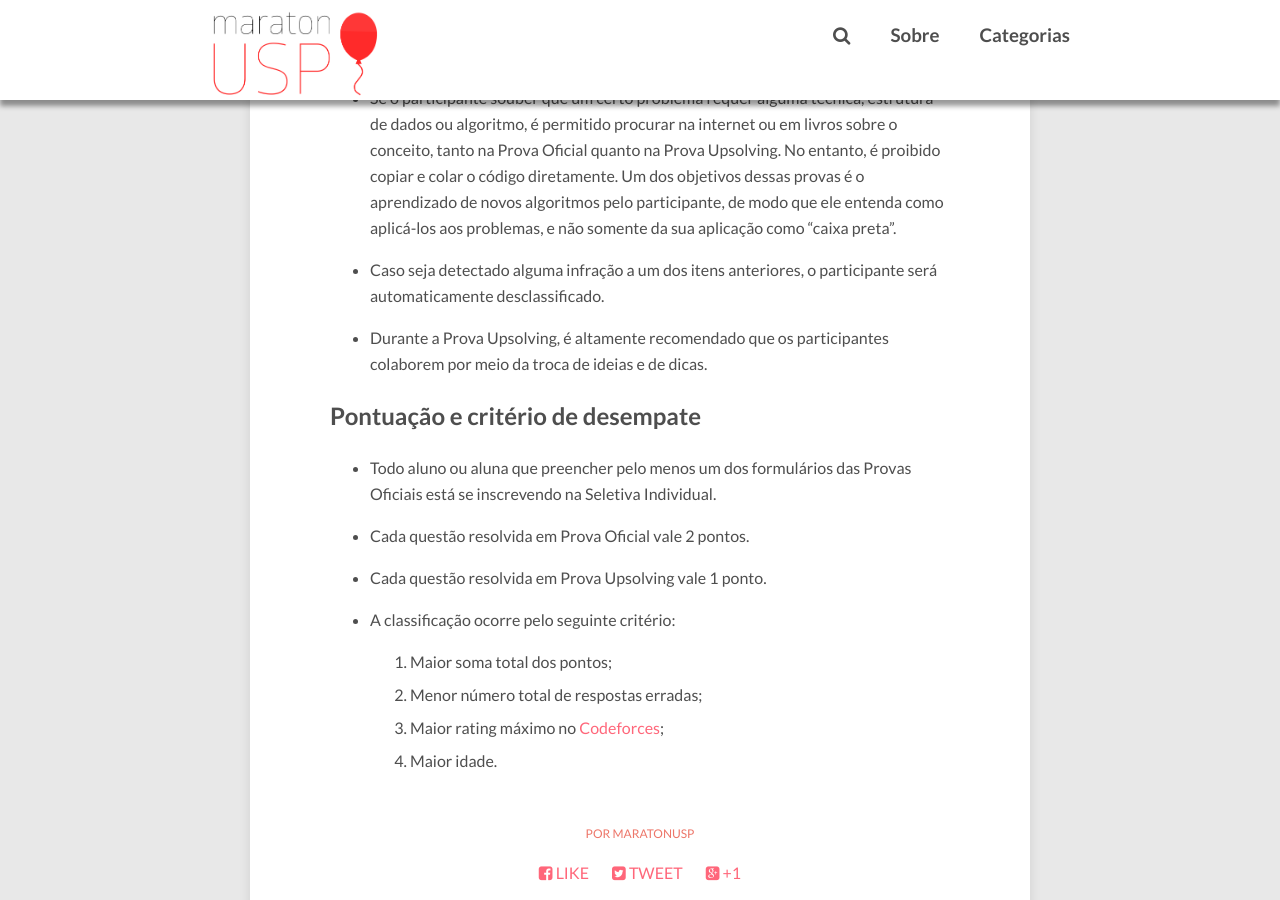
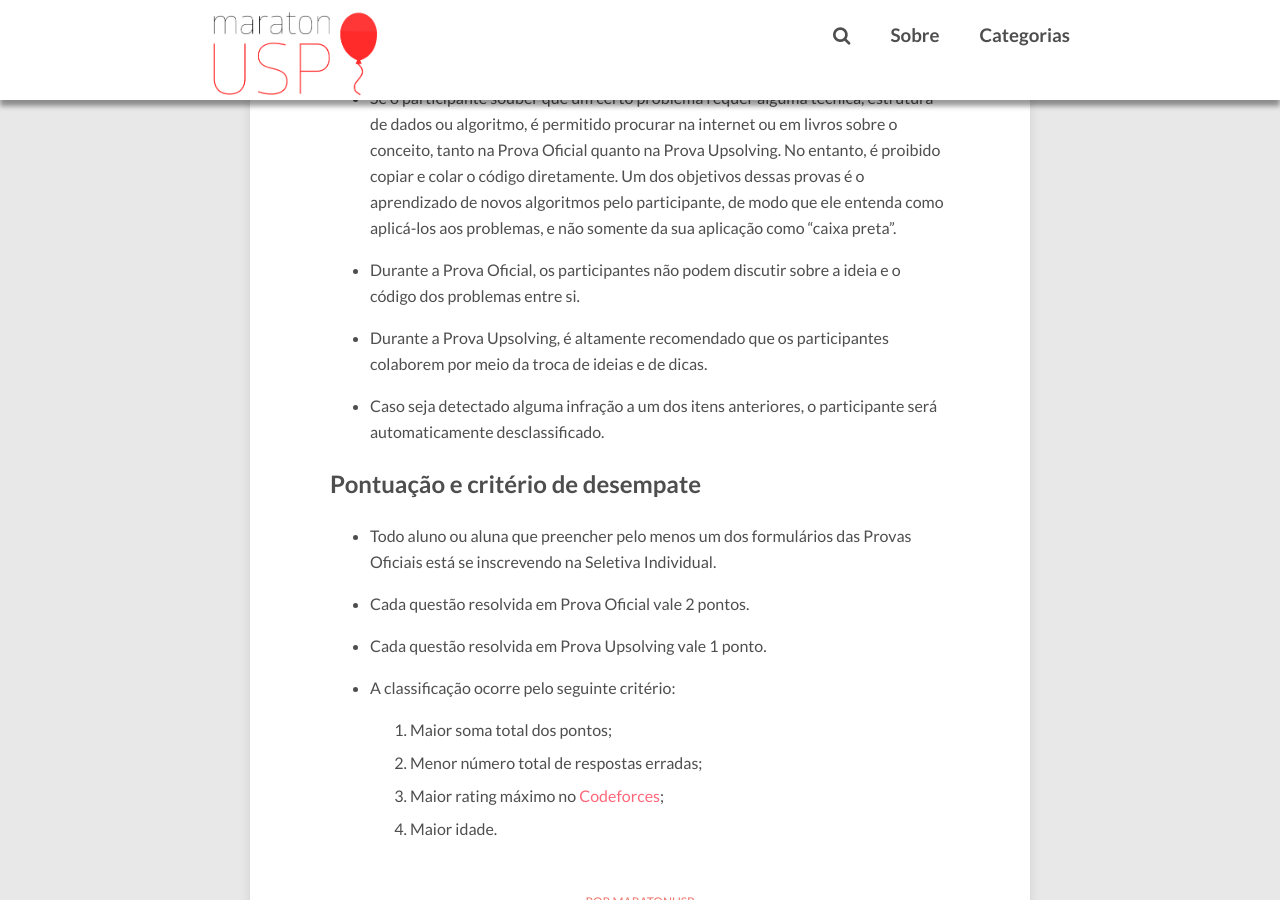
Before and after one commit to maratonusp/blog, a Jekyll site: the page built from _posts/2023-04-16-seletiva-individual-2023.md, in a window 1280 px wide and 900 px high, scrolled down 1969 px. Built offline with Jekyll 4.4.1, drawn with Linux system fonts in a browser that asks for light colours; nearby versions of some CDN libraries; comment, search, counter and statistics services are not loaded.

Commit message:
Corrige regras das seletiva

```diff
--- a/_posts/2023-04-16-seletiva-individual-2023.md
+++ b/_posts/2023-04-16-seletiva-individual-2023.md
@@ -47,9 +47,11 @@ A primeira prova da Seletiva Individual iniciará 00:00 do dia 17/04 (segunda-fe
 
 * Se o participante souber que um certo problema requer alguma técnica, estrutura de dados ou algoritmo, é permitido procurar na internet ou em livros sobre o conceito, tanto na Prova Oficial quanto na Prova Upsolving. No entanto, é proibido copiar e colar o código diretamente. Um dos objetivos dessas provas é o aprendizado de novos algoritmos pelo participante, de modo que ele entenda como aplicá-los aos problemas, e não somente da sua aplicação como "caixa preta".
 
-* Caso seja detectado alguma infração a um dos itens anteriores, o participante será automaticamente desclassificado.
+* Durante a Prova Oficial, os participantes não podem discutir sobre a ideia e o código dos problemas entre si.
 
 * Durante a Prova Upsolving, é altamente recomendado que os participantes colaborem por meio da troca de ideias e de dicas.
+
+* Caso seja detectado alguma infração a um dos itens anteriores, o participante será automaticamente desclassificado.
 
 ## Pontuação e critério de desempate
 
```
